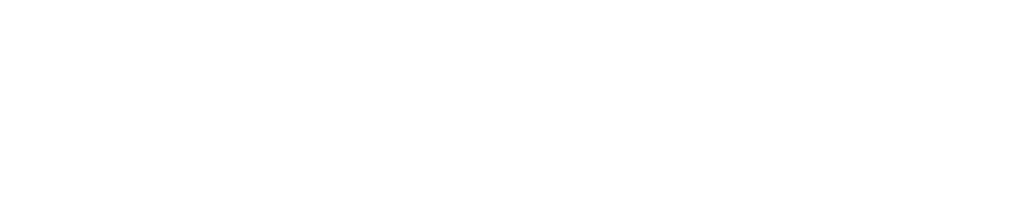
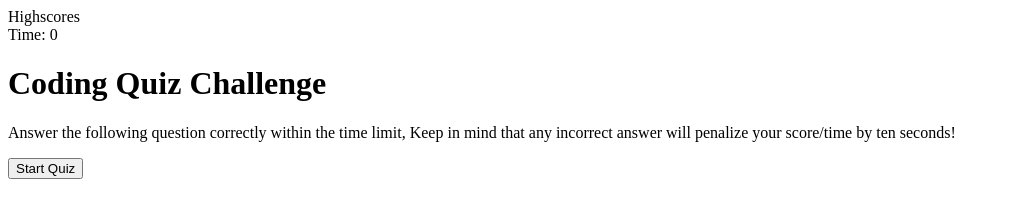
Before and after one commit to mahnameisdavid/code-quiz, a plain HTML site: page index.html in a window 1280 px wide. Shown: the whole page, without its empty margins (0-1009 px from the left). Drawn offline with Linux system fonts and the light colour scheme.

Commit message:
html setup

```diff
--- a/index.html
+++ b/index.html
@@ -4,4 +4,26 @@
     <meta charset="UTF-8" />
     <meta name="viewport" content="width=device-width, initial-scale=1.0" />
     <meta http-equiv="X-UA-Compatible" content="ie=edge" />
+    <title>Coding Quiz CHallenge</title>
+    <link rel="stylesheet" href="./assets/css/style.css">
+  </head>
+
+  <body>
+      <header>
+        <div class="socres">Highscores<a href="highscore.html"></a></div>
+
+          <div class="timer">Time: <span id="time">0</span></div>
+      </header>
+
+      <h1>Coding Quiz Challenge</h1>
+
+      <p>
+        Answer the following question correctly within the time limit,
+        Keep in mind that any incorrect answer will penalize your score/time by ten
+        seconds!
+
+      </p>
+
+      <button id ="startQuiz">Start Quiz</button>
+  </body>
 </html>
```
Also changed, not shown: assets/js/script.js (+8 -0 lines), highscore.html (added, +1 -0 lines).
